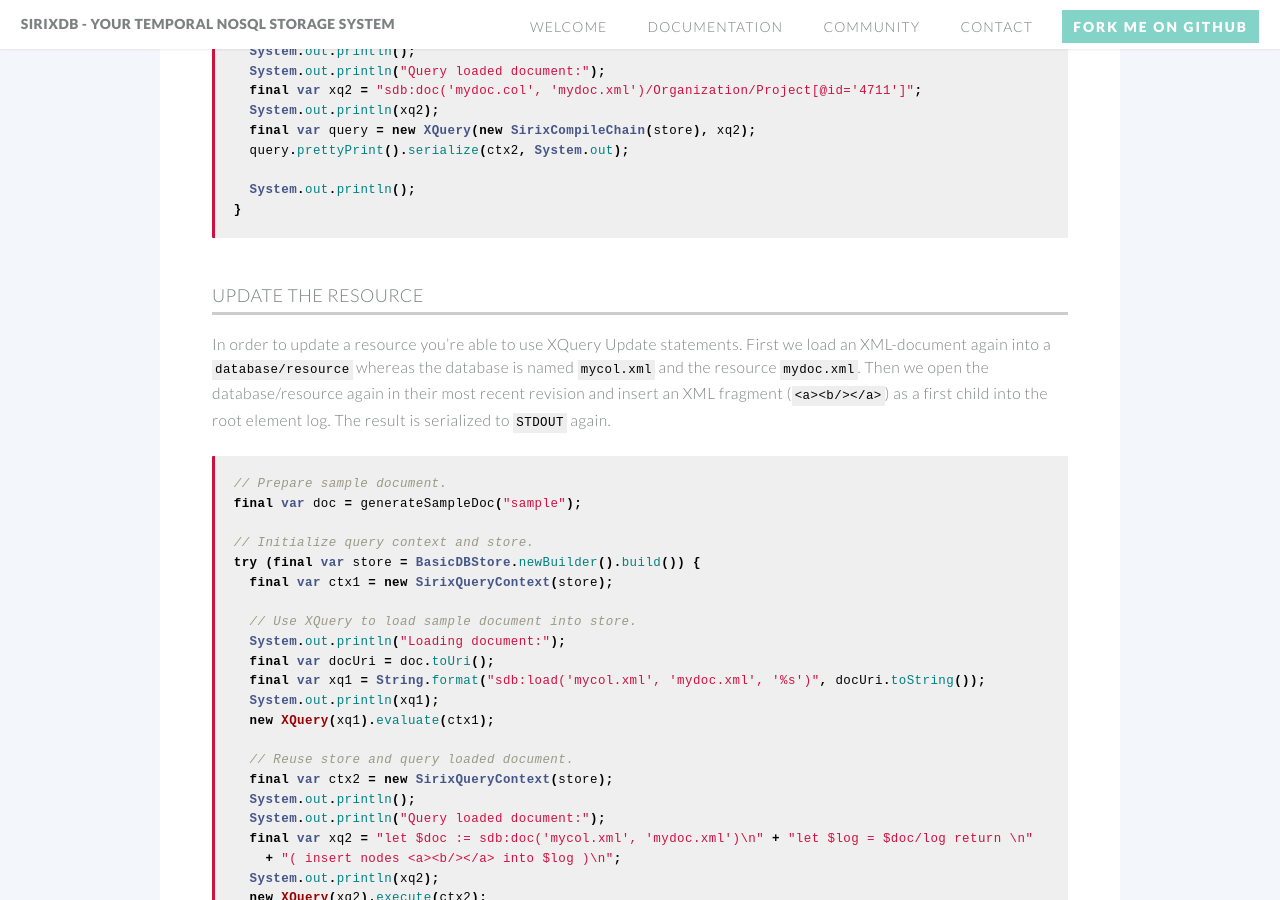
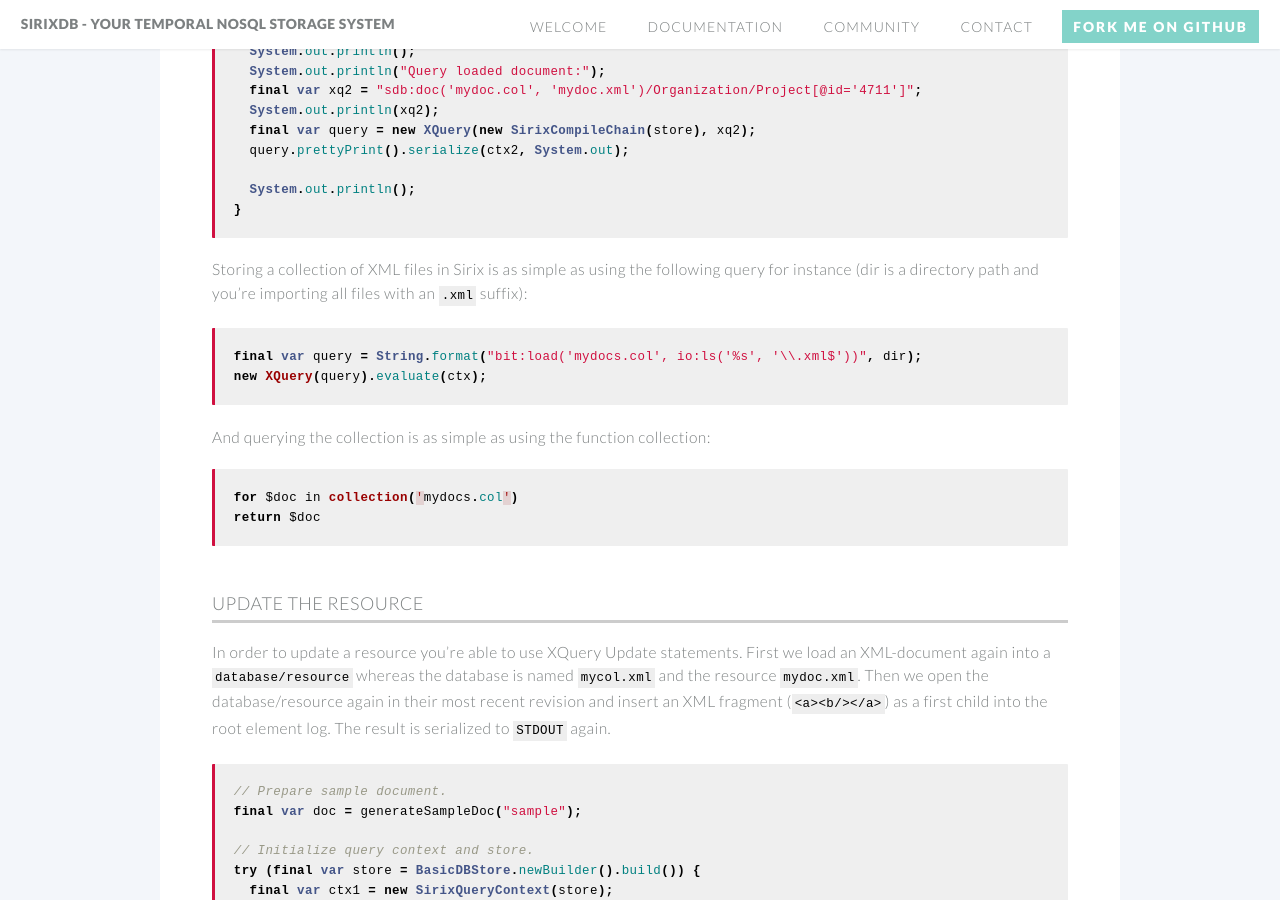
Before and after one commit to sirixdb/sirixdb.github.io, a Jekyll site: the page built from xml-xquery-api.md, in a window 1280 px wide and 900 px high, scrolled down 1993 px. Built offline with Jekyll 4.4.1, drawn with Linux system fonts in a browser that asks for light colours; our own code applies the rules of GitHub Pages for plain Markdown files.

Commit message:
Update xml-xquery-api.md

````diff
--- a/xml-xquery-api.md
+++ b/xml-xquery-api.md
@@ -81,6 +81,21 @@ try (final var store = BasicDBStore.newBuilder().build()) {
   System.out.println();
 }
 ```
+
+Storing a collection of XML files in Sirix is as simple as using the following query for instance (dir is a directory path and you're importing all files with an `.xml` suffix):
+
+```java
+final var query = String.format("bit:load('mydocs.col', io:ls('%s', '\\.xml$'))", dir);
+new XQuery(query).evaluate(ctx);
+```
+
+And querying the collection is as simple as using the function collection:
+
+```java
+for $doc in collection('mydocs.col')
+return $doc
+```
+
 ### Update the resource
 
 In order to update a resource you're able to use XQuery Update statements. First we load an XML-document again into a `database/resource` whereas the database is named `mycol.xml` and the resource `mydoc.xml`. Then we open the database/resource again in their most recent revision and insert an XML fragment (`<a><b/></a>`) as a first child into the root element log. The result is serialized to `STDOUT` again.
````
